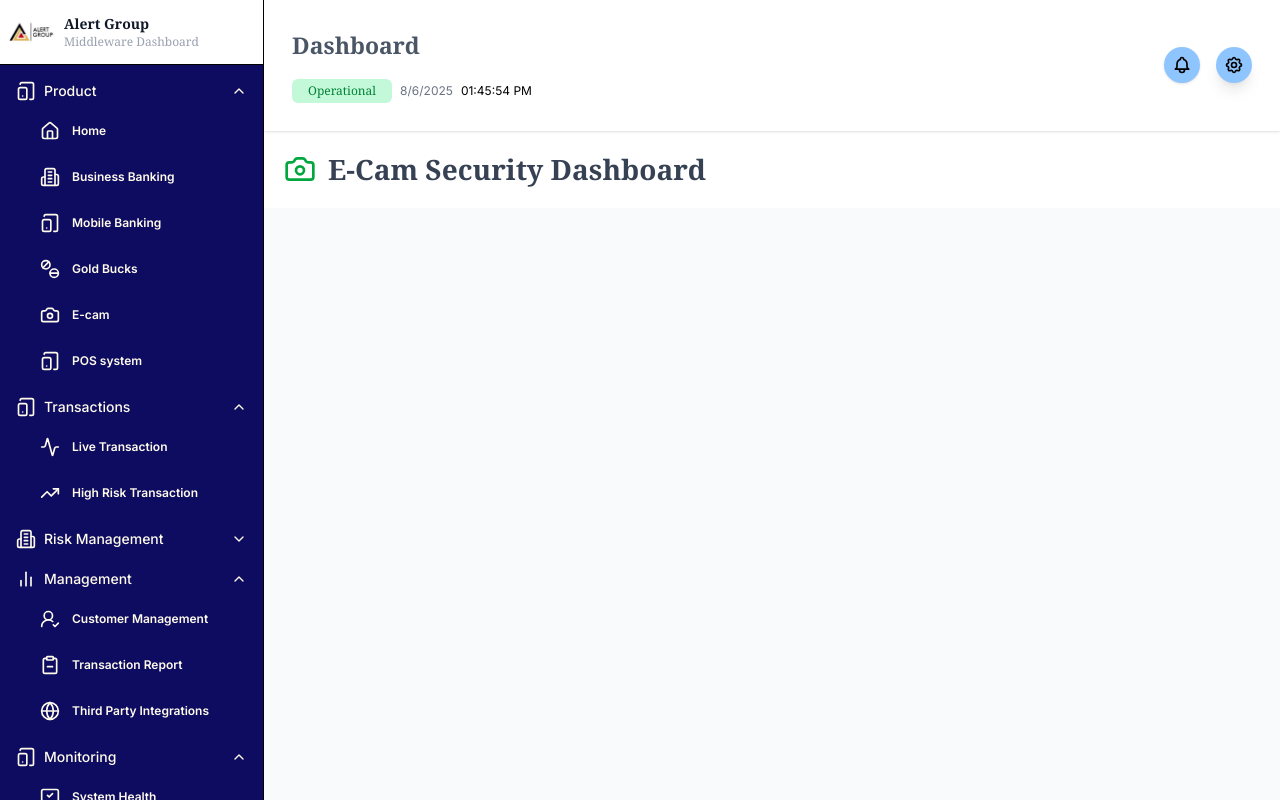
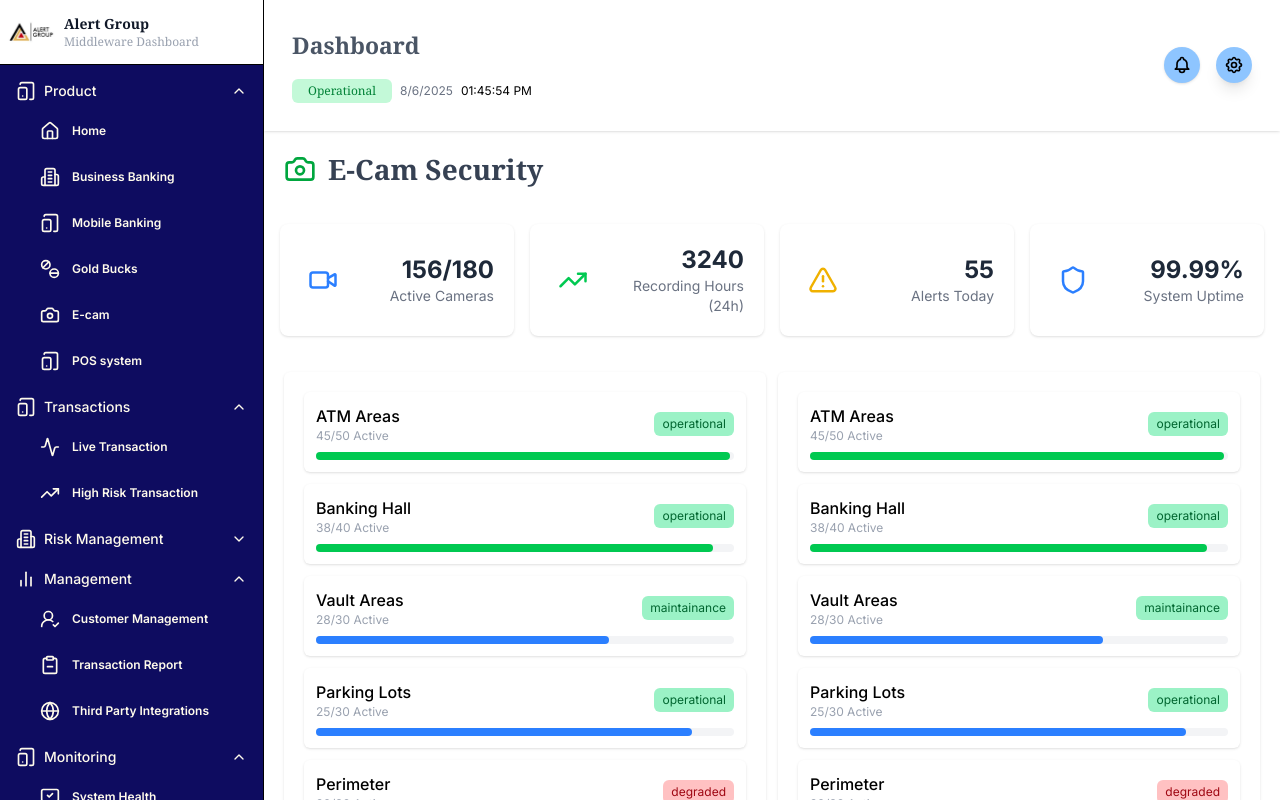
Before and after one commit to Ennyola4/middlewaredashboard, a React (Vite) app: page /e-cam in a window 1280 px wide. Built offline with nearby package versions, Linux system fonts and the light colour scheme.

Commit message:
E-cam page in process

```diff
--- a/src/pages/Dashboard/Product/Ecam.tsx
+++ b/src/pages/Dashboard/Product/Ecam.tsx
@@ -1,17 +1,161 @@
-import { Camera } from "lucide-react"
+import { Camera, Shield, TrendingUp, TriangleAlert, Video } from "lucide-react"
 import Navbar from "../../../components/Navbar/Navbar"
+
+
+const eCam = [
+  {
+    title: "Active Cameras",
+    value: "156/180",
+    icon: <Video className="text-blue-500" size={30} />
+  },
+  {
+    title: "Recording Hours (24h)",
+    value: "3240",
+    icon: <TrendingUp className="text-green-500" size={30} />
+  },
+  {
+    title: "Alerts Today",
+    value: "55",
+    icon: <TriangleAlert className="text-yellow-500" size={30} />
+  },
+  {
+    title: "System Uptime",
+    value: "99.99%",
+    icon: <Shield className="text-blue-500" size={30} />
+  },
+]
+
+const cameraZonesStatus = [
+  {
+    title: "ATM Areas",
+    event: "45/50 Active",
+    status: "operational",
+    bar: "99%"
+  },
+  {
+    title: "Banking Hall",
+    event: "38/40 Active",
+    status: "operational",
+    bar: "95%"
+  },
+  {
+    title: "Vault Areas",
+    event: "28/30 Active",
+    status: "maintainance",
+    bar: "70%"
+  },
+  {
+    title: "Parking Lots",
+    event: "25/30 Active",
+    status: "operational",
+    bar: "90%"
+  },
+  {
+    title: "Perimeter",
+    event: "20/30  Active",
+    status: "degraded",
+    bar: "10%"
+  },
+
+]
 
 const Ecam = () => {
   return (
     <div>
       <div>
-        <Navbar/>
-         {/* Header */}
+        <Navbar />
+        {/* Header */}
         <div className="flex items-center bg-white dark:bg-black gap-3 p-4 sm:p-5">
           <Camera className="w-6 h-6 sm:w-8 sm:h-8 text-green-600 dark:text-blue-300" />
           <h1 className="text-xl sm:text-2xl md:text-[28px] text-gray-700 dark:text-blue-300 font-semibold font-serif">
-           E-Cam Security Dashboard
+            E-Cam Security
           </h1>
+        </div>
+
+        <div className="grid grid-cols-1 bg-white dark:bg-black  sm:grid-cols-2 lg:grid-cols-4 gap-3 sm:gap-4 p-4 sm:p-4">
+          {eCam.map((cam, index) => (
+            <div
+              key={index}
+              className="flex items-center p-4 sm:p-5 bg-white dark:bg-gray-800  rounded-lg shadow hover:shadow-md transition-shadow"
+            >
+              <div className="p-2">
+                {cam.icon}
+              </div>
+              <div className="ml-auto text-right">
+                <div className="text-xl sm:text-2xl font-bold text-gray-800 dark:text-white">
+                  {cam.value}
+                </div>
+                <div className="text-xs sm:text-sm text-gray-500 dark:text-gray-400">
+                  {cam.title}
+                </div>
+              </div>
+            </div>
+          ))}
+        </div>
+        <div className="flex flex-col lg:flex-row py-3 sm:py-5 px-3 sm:px-5 gap-3 bg-white dark:bg-black">
+          {/* First Column */}
+          <div className="bg-white shadow-sm rounded-md p-3 sm:p-5 dark:bg-gray-900 w-full lg:w-1/2">
+            {cameraZonesStatus.map((camera, index) => (
+              <div key={index} className="w-full p-2 sm:p-3 mb-3 rounded-md shadow-sm dark:bg-gray-800">
+                <div className="flex flex-col sm:flex-row sm:items-center justify-between gap-1 sm:gap-2">
+                  <div className="flex-1 min-w-0">
+                    <span className="text-xs sm:text-sm md:text-base font-medium dark:text-white truncate">
+                      {camera.title}
+                    </span>
+                    <p className="text-[10px] sm:text-xs text-gray-400 truncate">
+                      {camera.event}
+                    </p>
+                  </div>
+                  <div className={`text-[10px] sm:text-xs px-2 py-1 rounded-md ${camera.status.toLowerCase() === "maintenance" ? "bg-yellow-400/40 text-yellow-800" :
+                      camera.status.toLowerCase() === "degraded" ? "bg-red-400/40 text-red-800" :
+                        "bg-green-400/40 text-green-800"
+                    }`}>
+                    {camera.status}
+                  </div>
+                </div>
+                <div className="w-full bg-gray-100 dark:bg-gray-700 rounded-full h-1.5 sm:h-2 mt-2">
+                  <div
+                    className={`h-full rounded-full ${parseFloat(camera.bar) > 90 ? "bg-green-500" :
+                        parseFloat(camera.bar) < 40 ? "bg-red-500" : "bg-blue-500"
+                      }`}
+                    style={{ width: `${parseFloat(camera.bar)}%` }}
+                  />
+                </div>
+              </div>
+            ))}
+          </div>
+
+          {/* Second Column */}
+          <div className="bg-white shadow-sm rounded-md p-3 sm:p-5 dark:bg-gray-900 w-full lg:w-1/2">
+            {cameraZonesStatus.map((camera, index) => (
+              <div key={index} className="w-full p-2 sm:p-3 mb-3 rounded-md shadow-sm dark:bg-gray-800">
+                <div className="flex flex-col sm:flex-row sm:items-center justify-between gap-1 sm:gap-2">
+                  <div className="flex-1 min-w-0">
+                    <span className="text-xs sm:text-sm md:text-base font-medium dark:text-white truncate">
+                      {camera.title}
+                    </span>
+                    <p className="text-[10px] sm:text-xs text-gray-400 truncate">
+                      {camera.event}
+                    </p>
+                  </div>
+                  <div className={`text-[10px] sm:text-xs px-2 py-1 rounded-md ${camera.status.toLowerCase() === "maintenance" ? "bg-yellow-400/40 text-yellow-800" :
+                      camera.status.toLowerCase() === "degraded" ? "bg-red-400/40 text-red-800" :
+                        "bg-green-400/40 text-green-800"
+                    }`}>
+                    {camera.status}
+                  </div>
+                </div>
+                <div className="w-full bg-gray-100 dark:bg-gray-700 rounded-full h-1.5 sm:h-2 mt-2">
+                  <div
+                    className={`h-full rounded-full ${parseFloat(camera.bar) > 90 ? "bg-green-500" :
+                        parseFloat(camera.bar) < 40 ? "bg-red-500" : "bg-blue-500"
+                      }`}
+                    style={{ width: `${parseFloat(camera.bar)}%` }}
+                  />
+                </div>
+              </div>
+            ))}
+          </div>
         </div>
       </div>
     </div>
--- a/src/pages/Dashboard/Product/MobileBanking.tsx
+++ b/src/pages/Dashboard/Product/MobileBanking.tsx
@@ -124,63 +124,56 @@
       </div>
 
       {/* Analytics Columns */}
-      <div className="flex flex-col md:flex-row gap-4 p-4 sm:p-5">
-        {/* Feature Usage Analytics - Now with equal width constraints */}
-        <div className="flex-1 bg-white dark:bg-gray-800 rounded-lg shadow-lg p-4 sm:p-5">
-          <h1 className="text-lg sm:text-xl md:text-[23px] mb-4 sm:mb-6 text-gray-600 dark:text-white font-semibold font-serif">
+      <div className="flex flex-col lg:flex-row gap-3 sm:gap-4 p-3 sm:p-4">
+        {/* Feature Usage Analytics */}
+        <div className="flex-1 bg-white dark:bg-gray-800 rounded-lg shadow p-3 sm:p-4">
+          <h1 className="text-base sm:text-lg md:text-xl lg:text-[23px] mb-3 sm:mb-4 md:mb-5 text-gray-600 dark:text-white font-semibold">
             Feature Usage Analytics
           </h1>
-          <div className="space-y-3 sm:space-y-4">
+          <div className="space-y-2 sm:space-y-3">
             {featureUsageAnalytics.map((item, index) => (
               <div key={index} className="space-y-1">
                 <div className="flex justify-between items-center">
-                  <span className="text-xs sm:text-sm font-medium text-gray-700 dark:text-gray-300">
+                  <span className="text-xs sm:text-sm font-medium text-gray-700 dark:text-gray-300 truncate">
                     {item.title}
                   </span>
                   <span className="text-xs sm:text-sm font-semibold text-gray-900 dark:text-white">
                     {item.value}
                   </span>
                 </div>
-                <div className="w-full bg-gray-200 dark:bg-gray-700 rounded-full h-2">
+                <div className="w-full bg-gray-200 dark:bg-gray-700 rounded-full h-1.5 sm:h-2">
                   <motion.div
                     initial={{ width: 0 }}
                     animate={{ width: item.value }}
                     transition={{ duration: 0.8, delay: index * 0.1 }}
-                    className="h-2 rounded-full bg-blue-600"
+                    className="h-full rounded-full bg-blue-600"
                     style={{ width: item.value }}
                   />
                 </div>
               </div>
             ))}
-
-
           </div>
         </div>
 
-
-        <div>
-
-        </div>
-
-        {/* System Performance - Now matching the first card's width */}
-        <div className="flex-1 bg-white dark:bg-gray-800 rounded-lg shadow-lg p-4 sm:p-5">
-          <h1 className="text-lg sm:text-xl md:text-[23px] mb-4 sm:mb-6 text-gray-600 dark:text-white font-semibold font-serif">
+        {/* System Performance */}
+        <div className="flex-1 bg-white dark:bg-gray-800 rounded-lg shadow p-3 sm:p-4 mt-3 sm:mt-0">
+          <h1 className="text-base sm:text-lg md:text-xl lg:text-[23px] mb-3 sm:mb-4 md:mb-5 text-gray-600 dark:text-white font-semibold">
             System Performance
           </h1>
-          <div className="space-y-3 sm:space-y-4">
+          <div className="space-y-2 sm:space-y-3">
             {systemPerformance.map((item, index) => (
               <div key={index} className="space-y-1">
                 <div className="flex justify-between items-center">
-                  <span className="text-xs sm:text-sm font-medium text-gray-700 dark:text-gray-300">
+                  <span className="text-xs sm:text-sm font-medium text-gray-700 dark:text-gray-300 truncate">
                     {item.title}
                   </span>
                   <span className="text-xs sm:text-sm font-semibold text-gray-900 dark:text-white">
                     {item.rate}
                   </span>
                 </div>
-                <div className="w-full bg-gray-200 dark:bg-gray-700 rounded-full h-2">
+                <div className="w-full bg-gray-200 dark:bg-gray-700 rounded-full h-1.5 sm:h-2">
                   <div
-                    className="h-2 rounded-full transition-all duration-300"
+                    className="h-full rounded-full transition-all duration-300"
                     style={{
                       width: `${getProgressValue(item.rate)}%`,
                       backgroundColor:
@@ -194,22 +187,16 @@
                 </div>
               </div>
             ))}
-            <div className="flex gap-6 items-center mt-4 justify-center">
-              <div className="shadow-sm p-5 w-full dark:bg-gray-900/100 rounded-md ">
-                <p className="text-gray-500 text-[11px] dark:text-white">Active Members</p>
-                <span className="font-semibold text[15px] dark:text-white">18,450</span>
+
+            {/* Stats Cards */}
+            <div className="flex flex-col sm:flex-row gap-3 sm:gap-4 items-center mt-3 sm:mt-4">
+              <div className="shadow-sm p-3 sm:p-4 w-full dark:bg-gray-900/90 rounded-md">
+                <p className="text-[10px] sm:text-[11px] text-gray-500 dark:text-gray-300">Active Members</p>
+                <span className="font-semibold text-sm sm:text-[15px] dark:text-white">18,450</span>
               </div>
-              <div className="shadow-sm p-5 w-full dark:bg-gray-900/100 rounded-md">
-                <p className="text-gray-500 text-[11px] dark:text-white">Avg Points/User</p>
-                <span className="font-semibold text[15px] dark:text-white">1980</span>
-              </div>
-            </div>
-            <div>
-              <div>
-
-              </div>
-              <div>
-
+              <div className="shadow-sm p-3 sm:p-4 w-full dark:bg-gray-900/90 rounded-md">
+                <p className="text-[10px] sm:text-[11px] text-gray-500 dark:text-gray-300">Avg Points/User</p>
+                <span className="font-semibold text-sm sm:text-[15px] dark:text-white">1,980</span>
               </div>
             </div>
           </div>
```
Also changed, not shown: src/pages/Dashboard/Product/BusinessBanking.tsx (+21 -21 lines), src/pages/Dashboard/Product/GoldBucks.tsx (+30 -31 lines).
